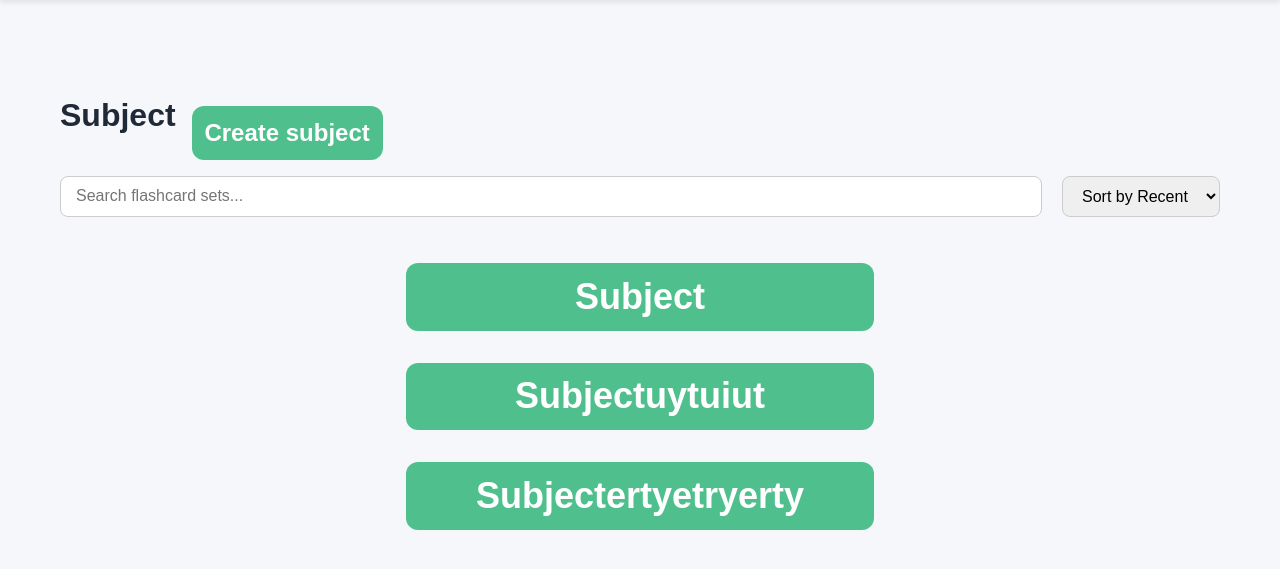
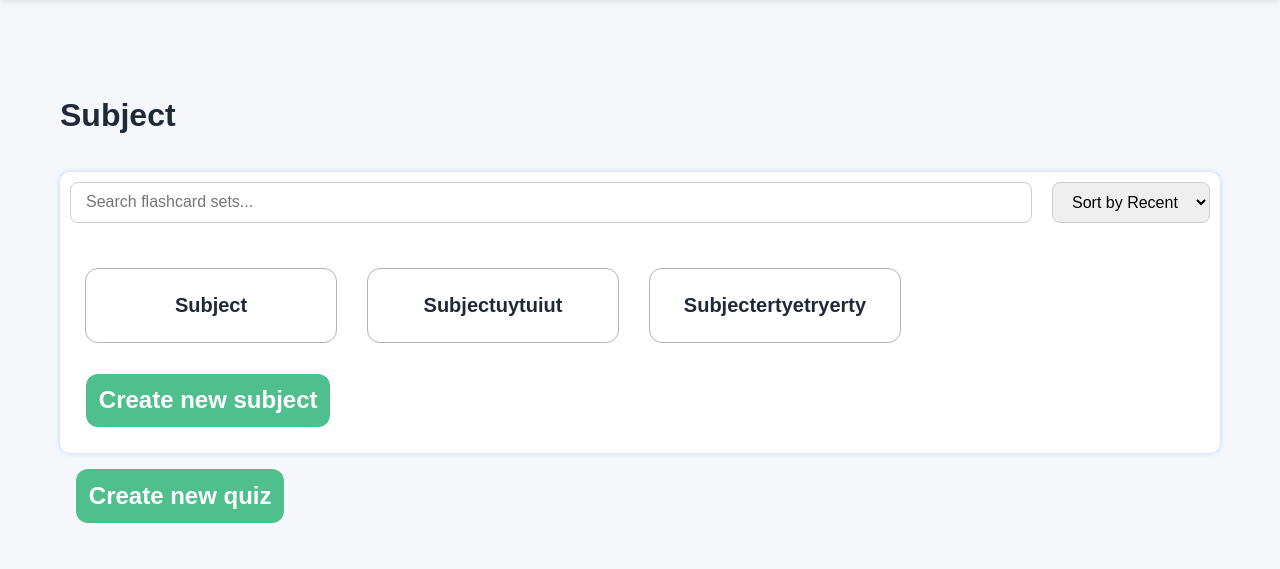
Before and after one commit to joeFerguson3/Flashcard-generator, a Flask app: page /home in a window 1280 px wide. Shown: the part 70-639 px from the top of the page. Run offline with Flask 3, Linux system fonts and the light colour scheme; a user stored in the database is signed in.

Commit message:
css subject and quizzes display

```diff
--- a/routes/flashcards.py
+++ b/routes/flashcards.py
@@ -176,7 +176,7 @@ def save_notes():
         db.session.delete(note_set)
         db.session.commit()
 
-    return redirect(url_for("flashcards.quiz"))
+    return redirect("/quiz")
 
 @flashcards_bp.route("/quiz")
 def quiz():
@@ -215,8 +215,7 @@ def home_page():
 def quiz_sets():
     subject = session.get('subject-name')
     quizzes = NoteSet.query.filter_by(user_id=session.get("user_id"), subject=subject).all()
-    print(quizzes)
-    return render_template("quiz-sets.html", quizzes=quizzes)
+    return render_template("quiz-sets.html", quizzes=quizzes, subject=subject)
 
 # Redirects to subject quiz
 @flashcards_bp.route("/open-subject-folder", methods=["POST"])
--- a/static/css/home.css
+++ b/static/css/home.css
@@ -14,7 +14,7 @@ main {
 }
 
 h1 {
-    text-align: center;
+    text-align: left;
     font-size: 2rem;
     margin-bottom: 30px;
 }
@@ -42,7 +42,47 @@ h1 {
     box-shadow: 0 0 5px rgba(59, 130, 246, 0.3);
 }
 
-#new-class-div{
+.subjects-container{
     display: flex;
+    flex-wrap: wrap;
+    max-height: 200px;
+     overflow-y: auto;
+}
 
+.subject-button{
+    background-color: white;
+    outline: 1px rgb(180, 178, 178) solid;
+    border: none;
+    border-radius: 12px;
+    padding: 25px 20px;
+    width: 250px;
+    text-align: center;
+
+    cursor: pointer;
+    transition: transform 0.2s ease, box-shadow 0.2s ease, background-color 0.2s ease;
+    white-space: nowrap;
+  overflow: hidden;
+  text-overflow: ellipsis;
 }
+
+.subject-button h2 {
+    font-size: 1.25rem;
+    font-weight: 600;
+    margin: 0;
+    color: #1f2937;
+}
+
+.subject-button:hover {
+    transform: translateY(-5px);
+    box-shadow: 0 12px 24px rgba(0, 0, 0, 0.15);
+    background-color: #f3f4f6;
+}
+
+#subjects-container{
+
+    border-radius: 10px;
+    padding:10px;
+    background-color: white;
+
+     box-shadow: 0 0 5px rgba(59, 130, 246, 0.3);
+}
--- a/templates/home.html
+++ b/templates/home.html
@@ -25,9 +25,8 @@
 
         <div id="new-class-div">
             <h1>Subject</h1>
-            <button>Create subject</button>
         </div>
-
+        <div id="subjects-container">
         <div class="controls">
             <input type="text" id="searchInput" placeholder="Search flashcard sets...">
             <select id="sortSelect">
@@ -40,17 +39,22 @@
          <div class="subjects-container" id="subjectsContainer">
         {% if subjects %}
             {% for subject in subjects %}
+            <div class="subject-form">
                 <form method="POST" action="/open-subject-folder">
                     <input type="hidden" name="subject-name" value="{{ subject[0] }}">
                     <button type="submit" class="subject-button">
                         <h2>{{ subject[0] }}</h2>
                     </button>
                 </form>
+            </div>
             {% endfor %}
         {% else %}
             <p>No quizzes saved yet.</p>
         {% endif %}
     </div>
+        <button id="new-subject-btn">Create new subject</button>
+        </div>
+        <button id="generate-new-quiz">Create new quiz</button>
 
 </main>
     </body>
--- /dev/null
+++ b/templates/quiz-preview.html
@@ -0,0 +1,6 @@
+  <form method="POST" action="/edit-quiz">
+                    <input type="hidden" name="set-name" value="{{ set.name }}">
+                    <button type="submit" class="quiz-button" name="set-id" value="{{ set.id }}">
+                        <h2> edit </h2>
+                    </button>
+                </form>
```
Also changed, not shown: templates/quiz-sets.html (+16 -11 lines), instance/flashcards.db.
